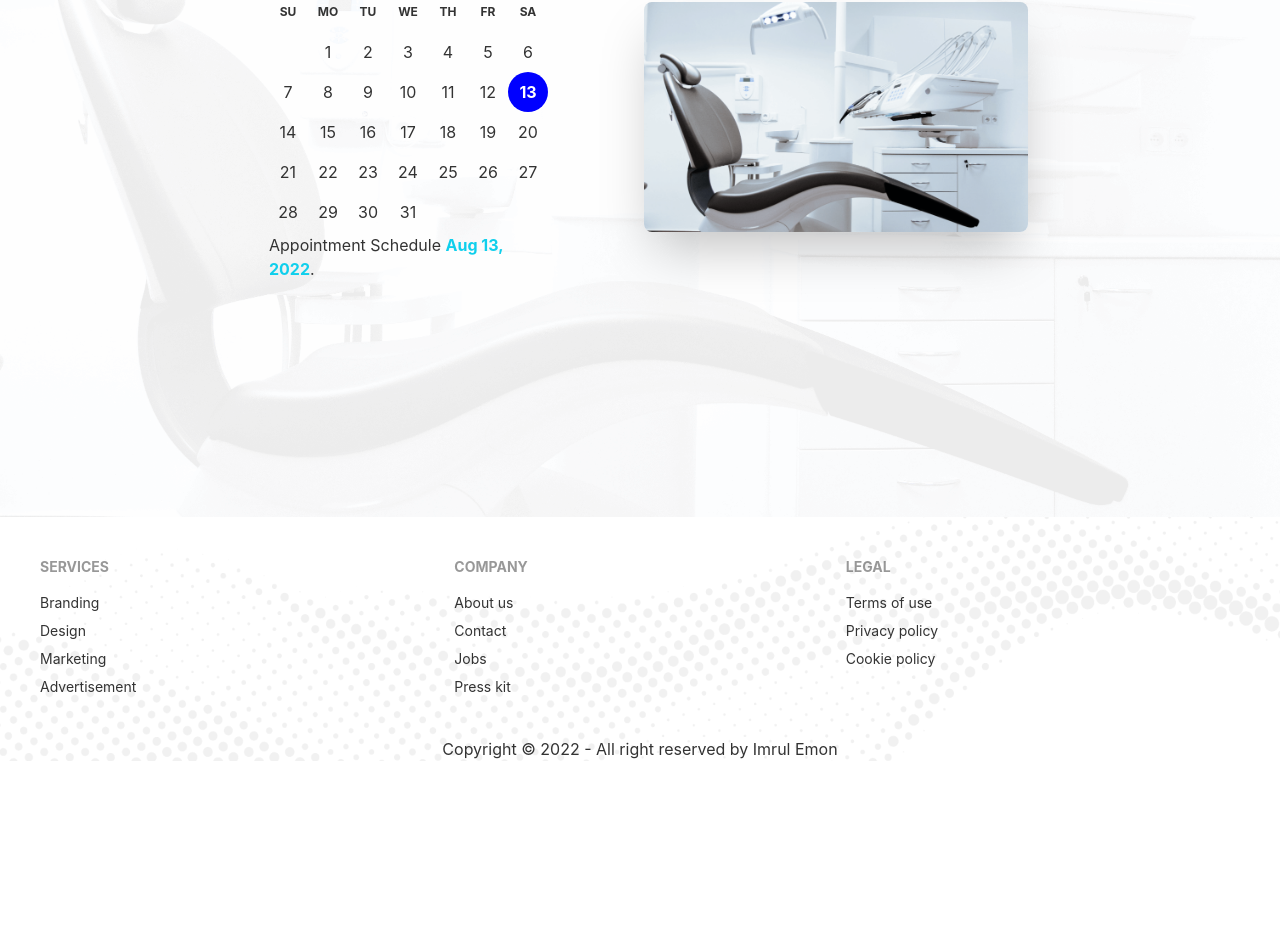
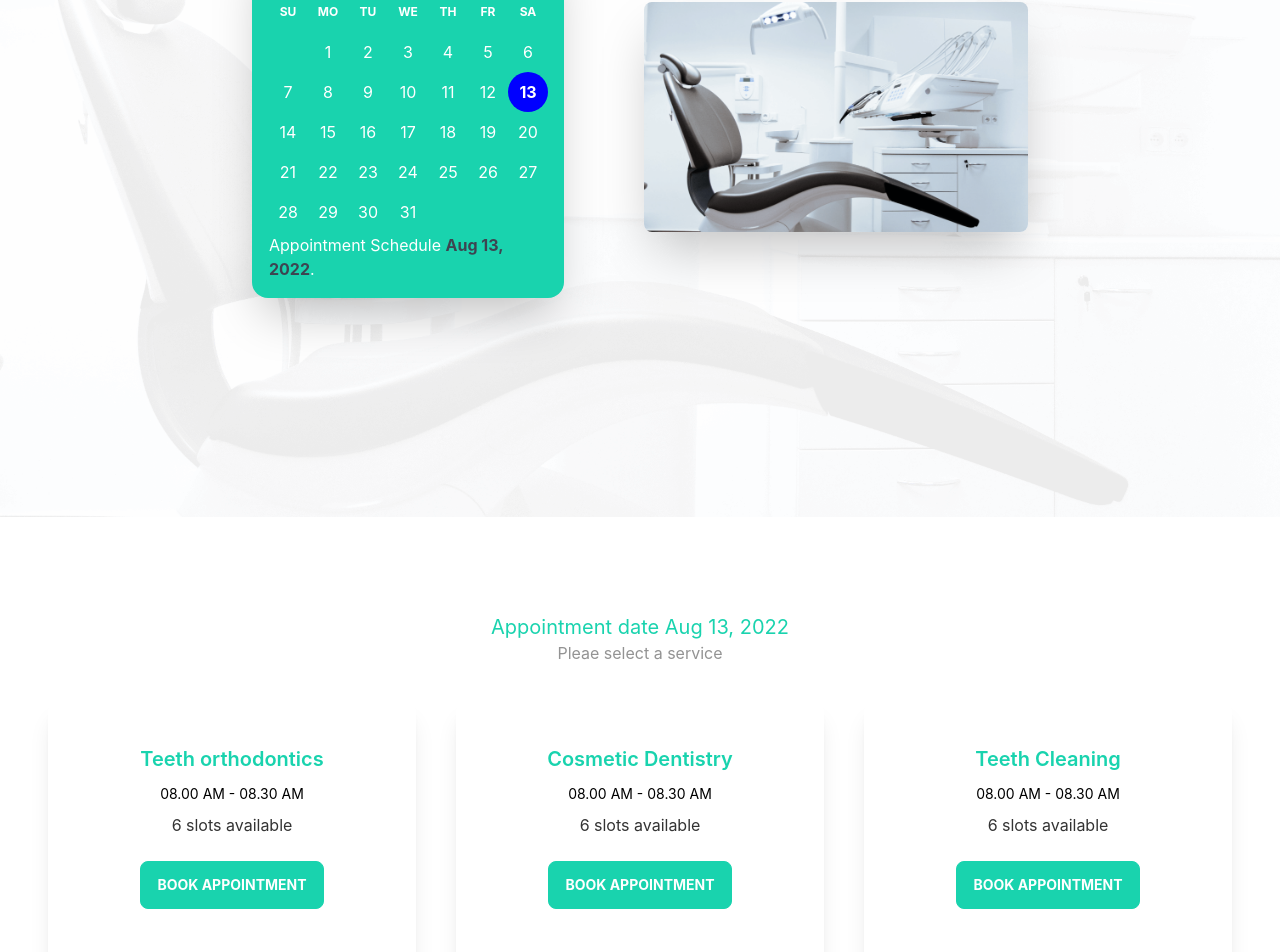
Before and after one commit to ImrulEmon/Meditrina-Client, a React (Create React App) app: page /appointment in a window 1280 px wide. Shown: the part 347-1299 px from the top of the page. Before the commit the page ends 1108 px from the top, so only its background shows below. Built offline with nearby package versions, Linux system fonts and the light colour scheme.

Commit message:
Appointment service card

```diff
--- /dev/null
+++ b/public/services.json
@@ -0,0 +1,69 @@
+[
+    {
+        "_id":1,
+        "name":"Teeth orthodontics",
+        "slots":[
+            "08.00 AM - 08.30 AM",
+            "08.30 AM - 09.00 AM",
+            "09.00 AM - 09.30 AM",
+            "09.30 AM - 10.00 AM",
+            "10.00 AM - 10.30 AM",
+            "10.30 AM - 11.00 AM"
+        ]
+    },
+    {
+        "_id":2,
+        "name":"Cosmetic Dentistry",
+        "slots":[
+            "08.00 AM - 08.30 AM",
+            "08.30 AM - 09.00 AM",
+            "09.00 AM - 09.30 AM",
+            "09.30 AM - 10.00 AM",
+            "10.00 AM - 10.30 AM",
+            "10.30 AM - 11.00 AM"
+        ]
+    },
+    {
+        "_id":3,
+        "name":"Teeth Cleaning",
+        "slots":[
+            "08.00 AM - 08.30 AM",
+            "08.30 AM - 09.00 AM",
+            "09.00 AM - 09.30 AM",
+            "09.30 AM - 10.00 AM",
+            "10.00 AM - 10.30 AM",
+            "10.30 AM - 11.00 AM"
+        ]
+    },
+    {
+        "_id":4,
+        "name":"Cavity Protection",
+        "slots":[
+            "08.00 AM - 08.30 AM",
+            "08.30 AM - 09.00 AM",
+            "09.00 AM - 09.30 AM",
+            "09.30 AM - 10.00 AM",
+            "10.00 AM - 10.30 AM",
+            "10.30 AM - 11.00 AM"
+        ]
+    },
+    {
+        "_id":5,
+        "name":"Pediatric Dental",
+        "slots":[
+
+        ]
+    },
+    {
+        "_id":6,
+        "name":"Oral Surgery",
+        "slots":[
+            "08.00 AM - 08.30 AM",
+            "08.30 AM - 09.00 AM",
+            "09.00 AM - 09.30 AM",
+            "09.30 AM - 10.00 AM",
+            "10.00 AM - 10.30 AM",
+            "10.30 AM - 11.00 AM"
+        ]
+    }
+]
--- a/src/Pages/Appointment/Appointment.js
+++ b/src/Pages/Appointment/Appointment.js
@@ -1,12 +1,15 @@
-import React from 'react';
+import React, { useState } from 'react';
 import Footer2 from '../../Components/Footer2/Footer2';
 import './Appointment.css';
 import AppointmentBanner from './AppointmentBanner';
+import AvailableAppointments from './AvailableAppointments';
 
 const Appointment = () => {
+    const [date,setDate]=useState(new Date());
     return (
         <div>
-            <AppointmentBanner/>
+            <AppointmentBanner date={date} setDate={setDate}/>
+            <AvailableAppointments date={date}/>
             <Footer2/>
         </div>
     );
--- a/src/Pages/Appointment/AppointmentBanner.js
+++ b/src/Pages/Appointment/AppointmentBanner.js
@@ -1,34 +1,41 @@
-import React, { useState } from "react";
-import bg from '../../assets/images/bg.png';
-import chair from '../../assets/images/chair.png';
-import { DayPicker } from 'react-day-picker';
-import 'react-day-picker/dist/style.css';
+import React from "react";
+import bg from "../../assets/images/bg.png";
+import chair from "../../assets/images/chair.png";
+import { DayPicker } from "react-day-picker";
+import "react-day-picker/dist/style.css";
 import { format } from "date-fns";
 
-const AppointmentBanner = () => {
-    const [date,setDate]=useState(new Date());
+const AppointmentBanner = ({ date, setDate }) => {
   let footer = <p>Please pick a day.</p>;
   if (date) {
-    footer = <p>Appointment Schedule <span className="font-bold text-primary">{format(date ,'PP')}</span>.</p>;
+    footer = (
+      <p>
+        Appointment Schedule{" "}
+        <span className="font-bold text-neutral">{format(date, "PP")}</span>.
+      </p>
+    );
   }
 
   return (
-    <div class="hero min-h-screen bg-cover bg-no-repeat bg-fixed"
-    style={{backgroundImage:`url(${bg})`}}
+    <div
+      className="hero min-h-screen bg-cover bg-no-repeat bg-fixed"
+      style={{ backgroundImage: `url(${bg})` }}
     >
-      <div class="hero-content flex-col lg:flex-row-reverse gap-20">
+      <div className="hero-content flex-col lg:flex-row-reverse gap-20">
         <img
           src={chair}
-          class="max-w-sm rounded-lg shadow-2xl object-contain w-full h-full object-center lg:w-full lg:h-full "
+          className="max-w-sm rounded-lg shadow-2xl object-contain w-full h-full object-center lg:w-full lg:h-full "
           alt="chair"
         />
+        <div className="card bg-secondary text-white shadow-2xl">
           <div className="">
-
             <DayPicker
               mode="single"
               selected={date}
               onSelect={setDate}
-          footer={footer}/>
+              footer={footer}
+            />
+          </div>
         </div>
       </div>
     </div>
--- /dev/null
+++ b/src/Pages/Appointment/AvailableAppointments.js
@@ -0,0 +1,29 @@
+import { format } from "date-fns";
+import React, { useEffect, useState } from "react";
+import Service from "./Service";
+
+const AvailableAppointments = ({ date }) => {
+  const [services, setServices] = useState([]);
+  useEffect(() => {
+    fetch("services.json")
+      .then((res) => res.json())
+      .then((data) => {
+        setServices(data);
+      });
+  }, []);
+  return (
+    <div className="my-24">
+      <h3 className="text-xl text-secondary text-center">
+        Appointment date {format(date, "PP")}
+      </h3>
+      <h4 className="text-center text-[#939393]">Pleae select a service</h4>
+      <div className="grid grid-cols-1 md:grid-cols-2 lg:grid-cols-3 gap-10 px-12 my-8 mx-auto">
+        {services.map((service) => (
+          <Service key={service._id} service={service}></Service>
+        ))}
+      </div>
+    </div>
+  );
+};
+
+export default AvailableAppointments;
--- /dev/null
+++ b/src/Pages/Appointment/Service.js
@@ -0,0 +1,32 @@
+import React from "react";
+
+const Service = ({ service }) => {
+  const { name, slots } = service;
+  return (
+    <div class="card max-w-full bg-base-100 shadow-xl">
+      <div class="card-body py-12">
+        <h2 class="card-title text-secondary mx-auto">{name}</h2>
+        <p className="text-center">
+          {slots.length > 1 ? (
+            <span className="text-sm text-black">{slots[0]}</span>
+          ) : (
+            <span className="text-red-600 text-xs">Try another day.</span>
+          )}
+        </p>
+        <p className="text-center">
+          {slots.length} {slots.length > 1 ? "slots" : "slot"} available
+        </p>
+        <div class="card-actions justify-center py-4">
+          <button
+            disabled={slots.length === 0}
+            class="btn btn-secondary text-white font-bold"
+          >
+            Book Appointment
+          </button>
+        </div>
+      </div>
+    </div>
+  );
+};
+
+export default Service;
```
Lines whose indentation alone changed are shown as unchanged.
